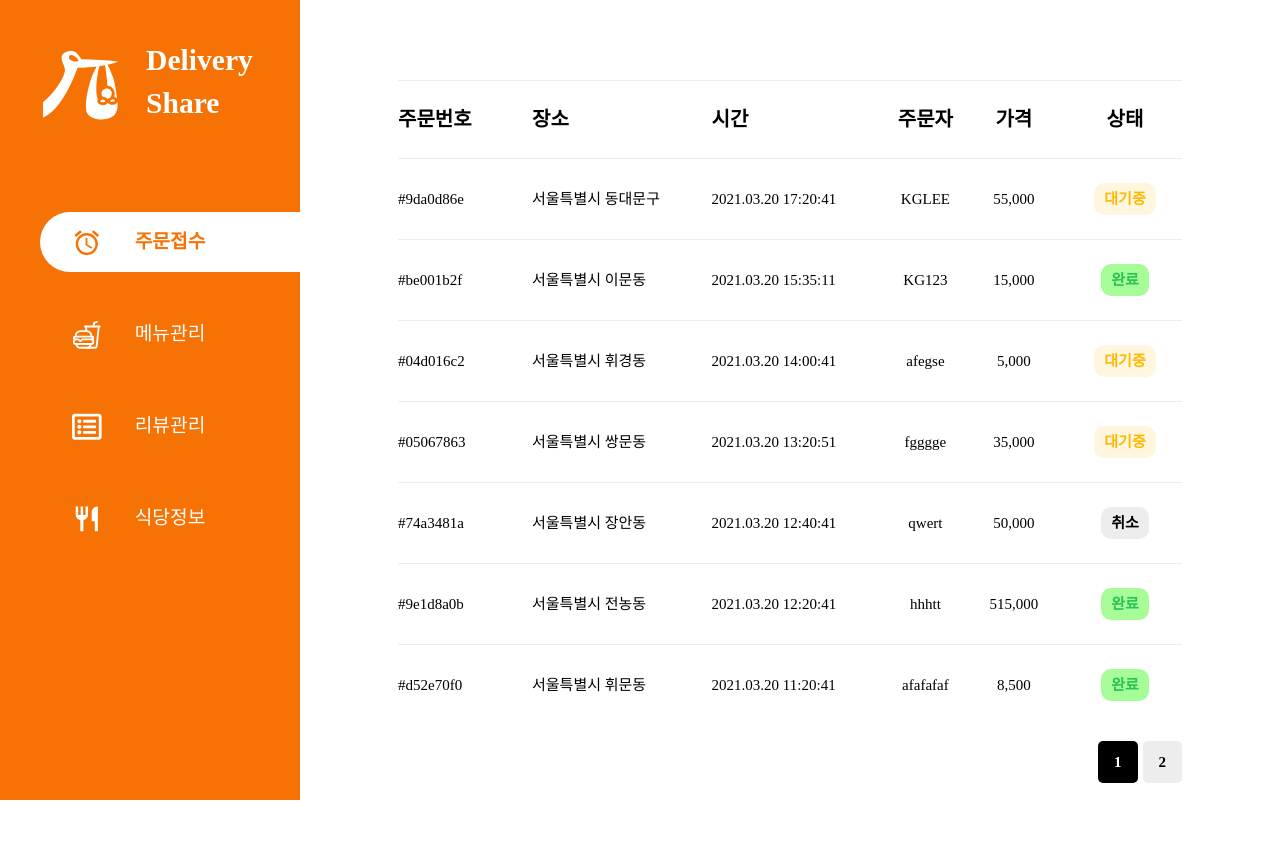
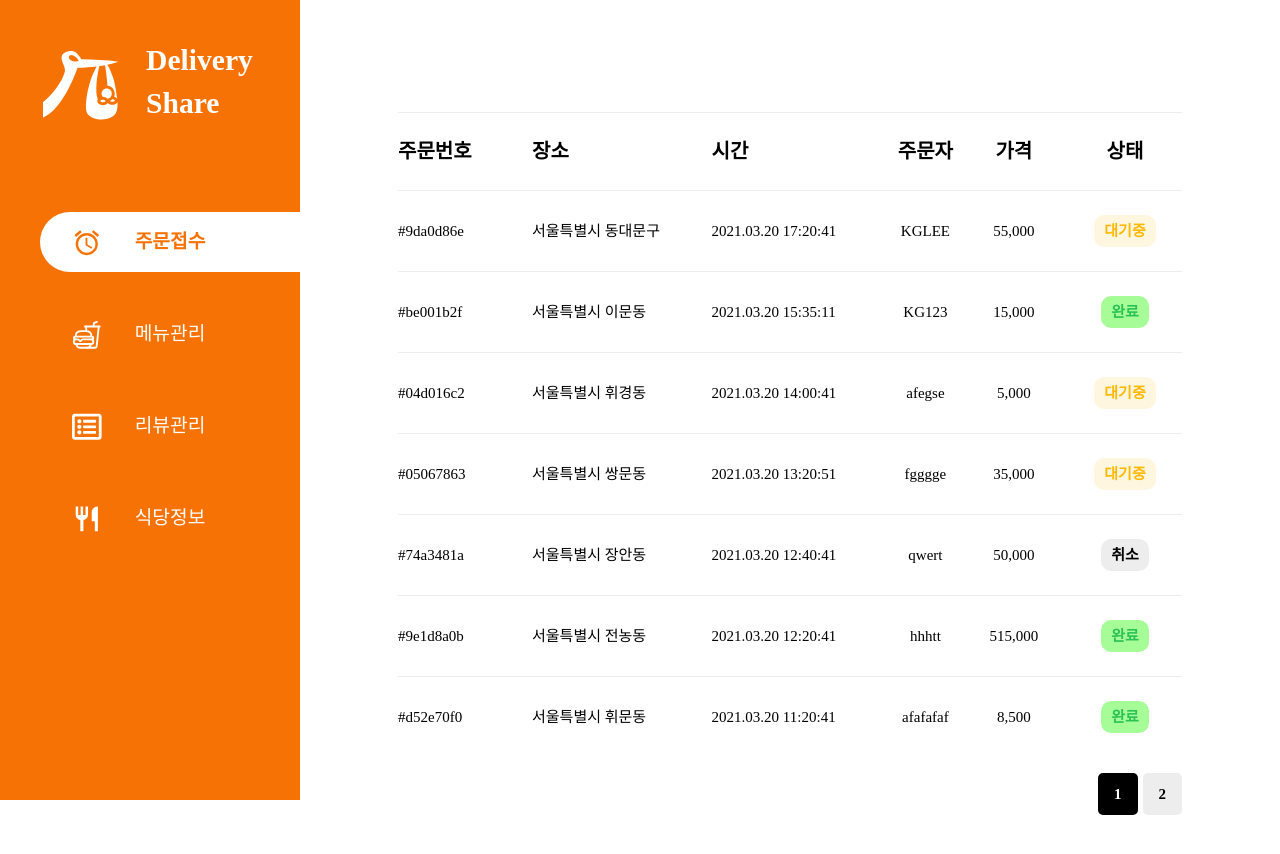
Before and after one commit to KimSoomae/delivery-share-project, a React (Create React App) app in the folder WEB/: page /dashboard/order in a window 1280 px wide. Shown: the top 854 px of the page. Before the commit the page ends 831 px from the top, so only its background shows below. Built offline with nearby package versions, Linux system fonts and the light colour scheme.

Commit message:
add ApolloProvider into App Environment

```diff
--- a/WEB/src/layouts/App/index.tsx
+++ b/WEB/src/layouts/App/index.tsx
@@ -1,15 +1,19 @@
 import loadable from '@loadable/component';
 import React, { ReactElement } from 'react';
 import { Redirect, Route, Switch } from 'react-router-dom';
+import { ApolloProvider } from '@apollo/client';
+import client from '@Apollo/client';
 
 const Dashboard = loadable(() => import('@layouts/Dashboard'));
 
 function App(): ReactElement {
   return (
-    <Switch>
-      <Redirect exact path="/" to="/dashboard/order" />
-      <Route path="/dashboard" component={Dashboard} />
-    </Switch>
+    <ApolloProvider client={client}>
+      <Switch>
+        <Redirect exact path="/" to="/dashboard/order" />
+        <Route path="/dashboard" component={Dashboard} />
+      </Switch>
+    </ApolloProvider>
   );
 }
 
--- a/WEB/src/layouts/Dashboard/styles.ts
+++ b/WEB/src/layouts/Dashboard/styles.ts
@@ -16,5 +16,7 @@ export const Mainboard = styled.div`
   flex: 1;
   height: 100vh;
   display: flex;
+  flex-direction: column;
+  margin-top: 2rem;
   align-items: center;
 `;
```
